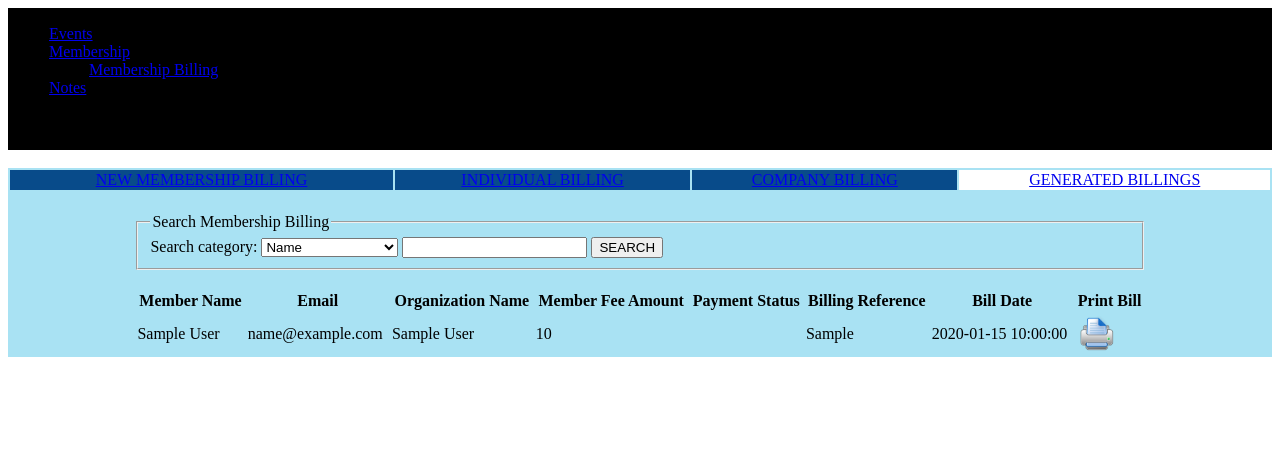
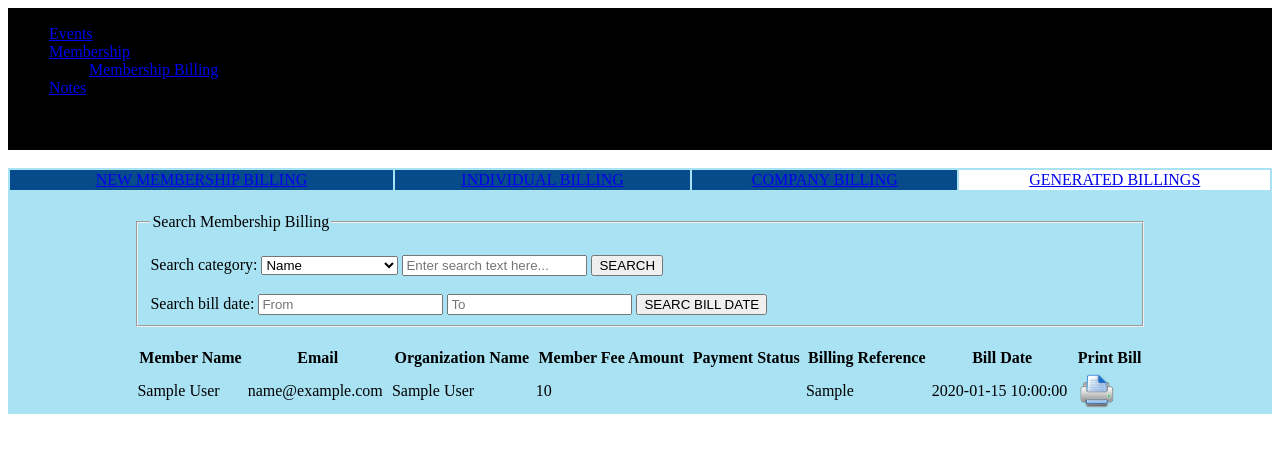
Before and after one commit to mimie/pire, a PHP site: page /membershipBillingView.php in a window 1280 px wide. Shown: the top 453 px of the page. Run offline with PHP 8.4, Linux system fonts and the light colour scheme; tables that the repository leaves empty or names only in its code hold one stand-in row (values such as "Sample post"); some libraries are stand-ins or nearby versions.

Commit message:
added option search by billdate

```diff
--- a/membershipBillingView.php
+++ b/membershipBillingView.php
@@ -13,6 +13,12 @@
   img.left {float: left;}
 </style>
 <script>
+
+$(function() {
+    $( "#datepickerStart" ).datepicker();
+    $( "#datepickerEnd" ).datepicker();
+});
+
 $(function() {
         $( "#tabs" ).tabs().addClass( "ui-tabs-vertical ui-helper-clearfix" );
         $( "#tabs li" ).removeClass( "ui-corner-top" ).addClass( "ui-corner-left" );
@@ -53,6 +59,7 @@ $(function() {
    <form method="POST" action="">
     <fieldset>
      <legend>Search Membership Billing</legend>
+     <br>
      Search category:
      <select name="searchType">
       <option value="name">Name</option>
@@ -60,8 +67,12 @@ $(function() {
       <option value="org">Organization Name</option>
       <option value="billingno">Billing No</option>
      </select>
-     <input type="text" name="searchValue">
-     <input type="submit" value="SEARCH" name="search">
+     <input type="text" name="searchValue" placeholder="Enter search text here...">
+     <input type="submit" value="SEARCH" name="search"><br><br>
+     Search bill date:
+     <input type="text" name="startDate" id="datepickerStart" placeholder="From">
+     <input type="text" name="endDate" id="datepickerEnd" placeholder="To">
+     <input type="submit" value="SEARC BILL DATE" name="searchDate">
     </fieldset>
    </form>
   </div>
@@ -98,6 +109,14 @@ $(function() {
     }
   }
 
+  elseif(isset($_POST["searchDate"])){
+    $startDate = $_POST["startDate"];
+    $endDate = $_POST["endDate"];
+    $billings = getMembershipBillingByDate($dbh,$startDate,$endDate);
+    $displayBillings = displayMembershipBillings($billings);
+    echo $displayBillings;
+  }
+
   else{
      $billings = getAllMembershipBillings($dbh);
      $displayBillings = displayMembershipBillings($billings);
```
